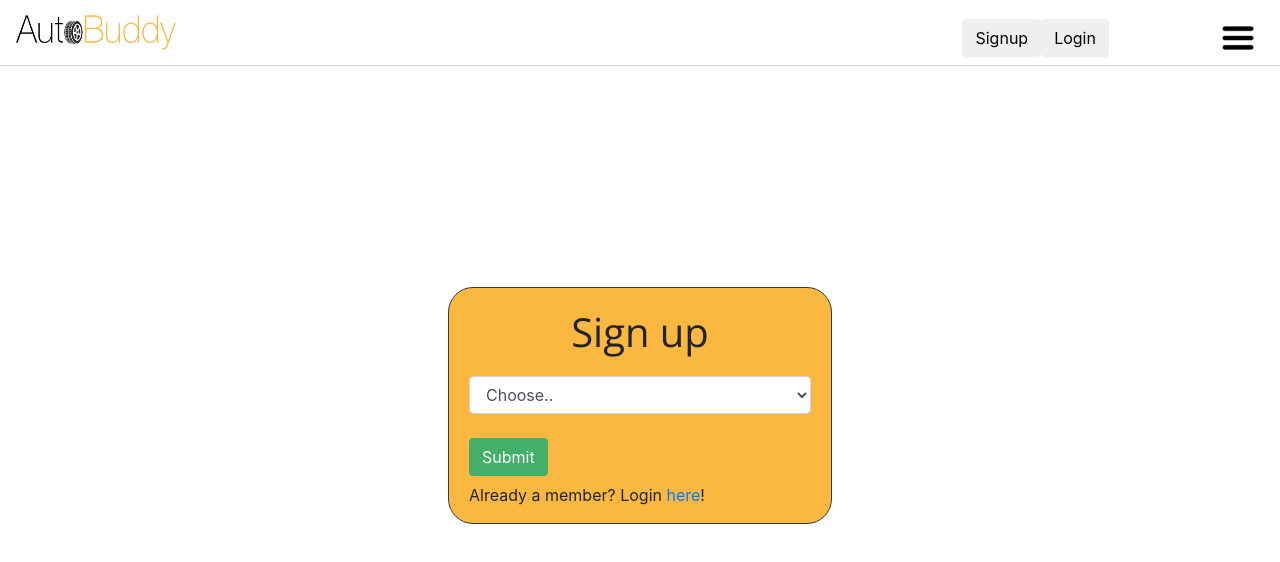
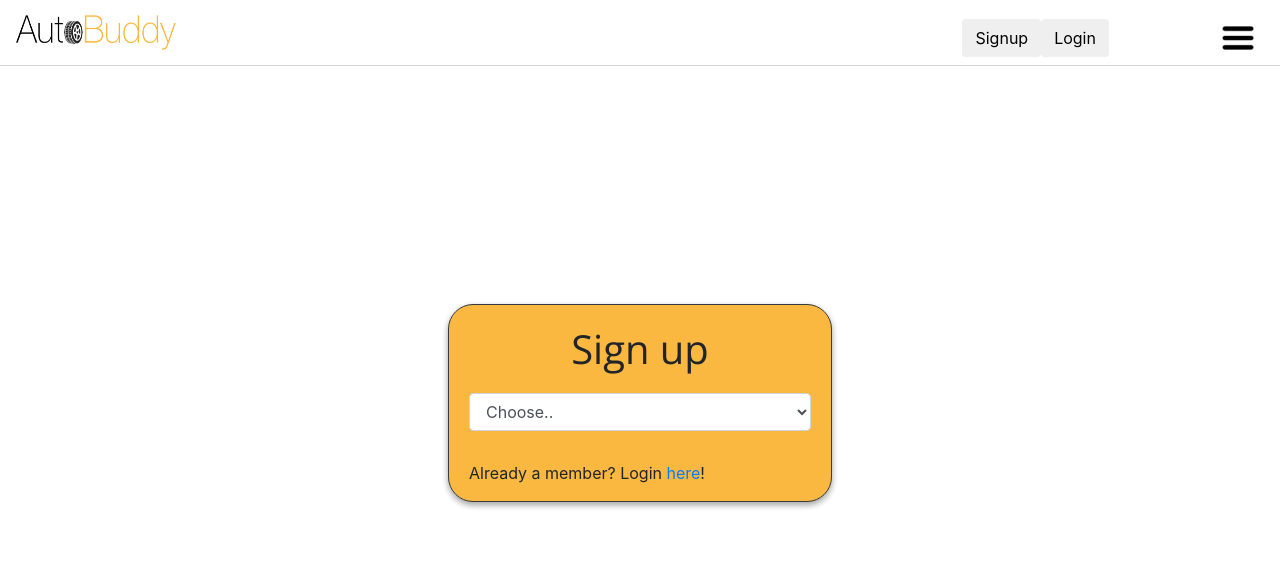
Before and after one commit to AutoBuddyDev/Web-Client, an Angular app in the folder AutoBuddy-Web-Client/: page /signup in a window 1280 px wide. Shown: the top 562 px of the page. Built offline with nearby package versions, Linux system fonts and the light colour scheme.

Commit message:
Adjusted submit button.  Added shadow to signup.

```diff
--- a/AutoBuddy-Web-Client/src/app/components/signup/signup.component.css
+++ b/AutoBuddy-Web-Client/src/app/components/signup/signup.component.css
@@ -26,6 +26,13 @@
 
 .card {
   background-color: #FAB840;
+  margin-left: auto;
+  margin-right: auto;
+  box-shadow: 0 3px 6px rgba(0,0,0,0.16), 0 3px 6px rgba(0,0,0,0.23);
+}
+
+.card:hover {
+  box-shadow: 0 14px 28px rgba(0,0,0,0.25), 0 10px 10px rgba(0,0,0,0.22);
 }
 
 .round-edges {
--- a/AutoBuddy-Web-Client/src/app/components/signup/signup.component.html
+++ b/AutoBuddy-Web-Client/src/app/components/signup/signup.component.html
@@ -144,7 +144,7 @@
             </div>
           </ng-template>
 
-          <button type="button" class="btn submit-signup-btn" [routerLink]="['/login']" (click)="submitSignup()">Submit</button>
+          <button *ngIf="accountType" type="button" class="btn submit-signup-btn" [routerLink]="['/login']" (click)="submitSignup()">Submit</button>
         </form>
         <p class="form-paragraph">Already a member? Login
           <a [routerLink]="['/login']">here</a>!</p>
```
